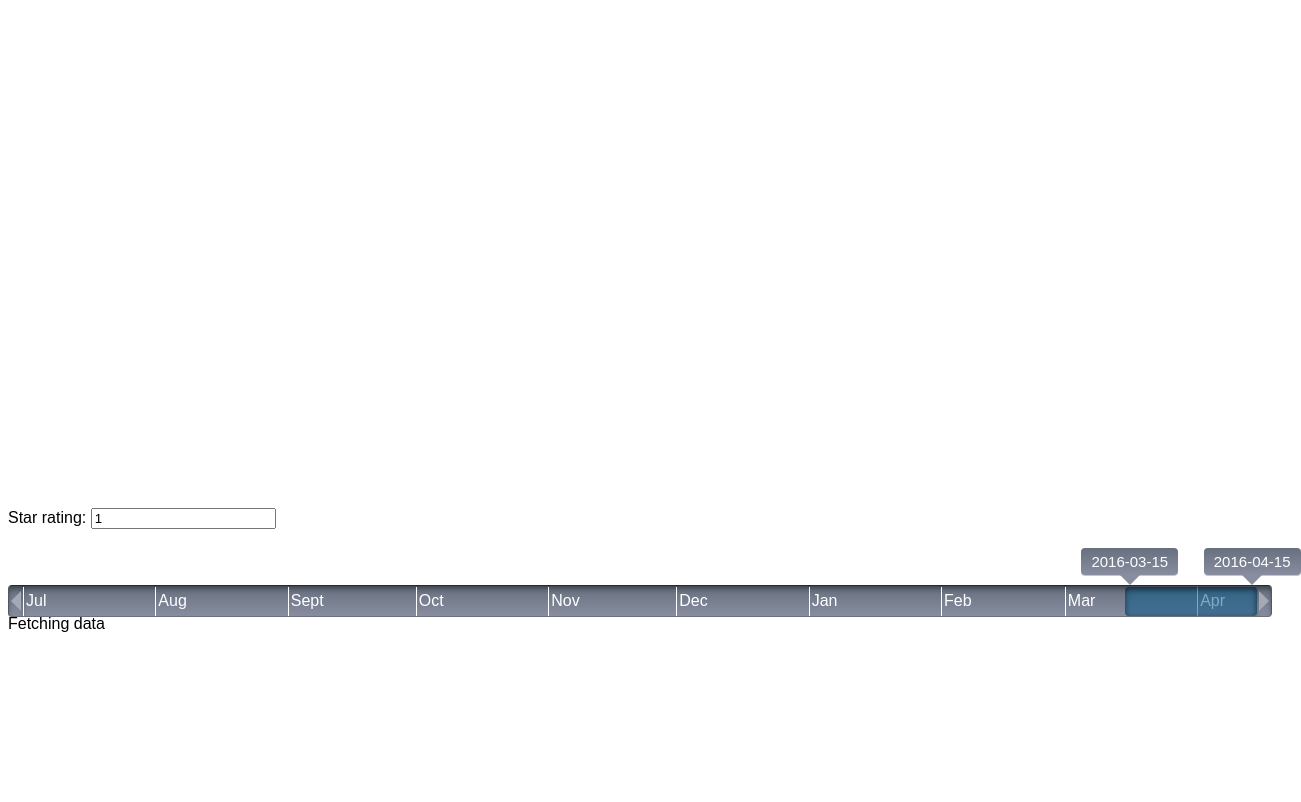
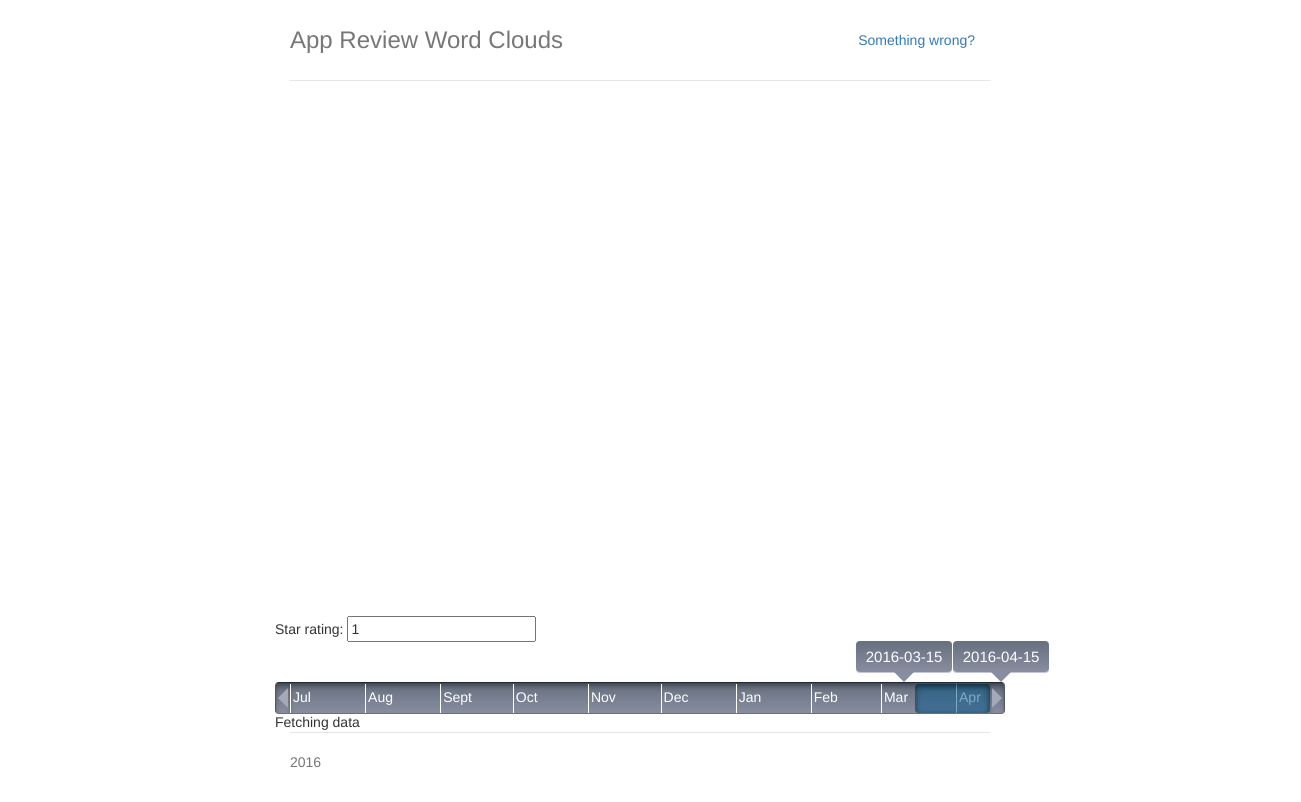
Before and after one commit to jorgeazevedo/app-review-word-cloud, a website: page public/index.html in a window 1280 px wide. Shown: the whole page, 1301 px wide, since content can reach past the window. Drawn offline with nearby package versions, Linux system fonts and the light colour scheme; no server answers.

Commit message:
Move to Bootstrap

```diff
--- a/public/app-word-cloud.js
+++ b/public/app-word-cloud.js
@@ -127,7 +127,8 @@ $("#slider").bind("valuesChanged", function(e, data){
 
     console.log("Values just changed. min: " + startDate + " max: " + endDate);
     $('#div1').html("Fetching data")
-    $('#records_table').html("")
+    $('#records_table > thead').html("");
+    $('#records_table > tbody').html("");
 
     fetchData(startDate, endDate, function(err, data){
         if(err) console.log(err)
@@ -168,7 +169,8 @@ function fetchData(startDate, endDate, callback) {
             }).join("");
 
             $('#div1').html("Got " + dummy.reviews.length + " results")
-            $('#records_table').append("<tr>" + tableHeader + " </tr>" + rows);
+            $('#records_table > thead').append("<tr>" + tableHeader + " </tr>");
+            $('#records_table > tbody').append(rows);
             if(typeof callback === "function") callback(null, dummy);
         },
         error: function(httpReq, status, exception) {
--- a/public/index.html
+++ b/public/index.html
@@ -1,4 +1,10 @@
-<meta http-equiv="content-type" content="text/html; charset=UTF8">
+<!DOCTYPE html>
+<html lang="en">
+  <head>
+    <meta charset="utf-8">
+    <meta http-equiv="X-UA-Compatible" content="IE=edge">
+    <meta name="viewport" content="width=device-width, initial-scale=1">
+    <title>App Review Word Clouds</title>
     <script src="https://ajax.googleapis.com/ajax/libs/jquery/1.11.3/jquery.min.js"></script>
     <script src="https://d3js.org/d3.v3.min.js"></script>
     <script src="d3.layout.cloud.js"></script>
@@ -6,20 +12,126 @@
     <script src="jQDateRangeSlider-withRuler-min.js"></script>
     <script src="app-word-cloud.js"></script>
     <link rel="stylesheet" href="iThing.css" type="text/css" />
+    <link rel="stylesheet" href="https://maxcdn.bootstrapcdn.com/bootstrap/3.3.6/css/bootstrap.min.css" integrity="sha384-1q8mTJOASx8j1Au+a5WDVnPi2lkFfwwEAa8hDDdjZlpLegxhjVME1fgjWPGmkzs7" crossorigin="anonymous">
 <style>
-body {font-family : sans-serif}
-tr:nth-child(even) {background: #f9f9f9}
-tr:nth-child(odd) {background: #FFF}
-td,th {border:1px solid #dddddd; padding:5px; text-align : left}
-th {text-transform : uppercase; font-size :0.8em}
-table {border-collapse:collapse;}
+/* Space out content a bit */
+body {
+  padding-top: 20px;
+  padding-bottom: 20px;
+}
+
+/* Everything but the jumbotron gets side spacing for mobile first views */
+.header,
+.marketing,
+.footer {
+  padding-right: 15px;
+  padding-left: 15px;
+}
+
+/* Custom page header */
+.header {
+  padding-bottom: 20px;
+  border-bottom: 1px solid #e5e5e5;
+}
+/* Make the masthead heading the same height as the navigation */
+.header h3 {
+  margin-top: 0;
+  margin-bottom: 0;
+  line-height: 40px;
+}
+
+/* Custom page footer */
+.footer {
+  padding-top: 19px;
+  color: #777;
+  border-top: 1px solid #e5e5e5;
+}
+
+/* Customize container */
+@media (min-width: 768px) {
+  .container {
+    max-width: 730px;
+  }
+}
+.container-narrow > hr {
+  margin: 30px 0;
+}
+
+/* Main marketing message and sign up button */
+.jumbotron {
+  text-align: center;
+  border-bottom: 1px solid #e5e5e5;
+}
+.jumbotron .btn {
+  padding: 14px 24px;
+  font-size: 21px;
+}
+
+/* Supporting marketing content */
+.marketing {
+  margin: 40px 0;
+}
+.marketing p + h4 {
+  margin-top: 28px;
+}
+
+/* Responsive: Portrait tablets and up */
+@media screen and (min-width: 768px) {
+  /* Remove the padding we set earlier */
+  .header,
+  .marketing,
+  .footer {
+    padding-right: 0;
+    padding-left: 0;
+  }
+  /* Space out the masthead */
+  .header {
+    margin-bottom: 30px;
+  }
+  /* Remove the bottom border on the jumbotron for visual effect */
+  .jumbotron {
+    border-bottom: 0;
+  }
+}
+
+
 </style>
+
+  </head>
   <body>
+<div class="container">
+      <div class="header clearfix">
+        <nav>
+          <ul class="nav nav-pills pull-right">
+            <li role="presentation"><a href="mailto:jorge.amado.azevedo@gmail.com">Something wrong?</a></li>
+          </ul>
+        </nav>
+        <h3 class="text-muted">App Review Word Clouds</h3>
+      </div>
+
+      <div class="row">
+	      <div class="class="col-md-2 col-md-offset-5"">
 		      <svg id="cloud"></svg>
+	      </div>
+      </div>
+      <div class="row">
 	<form>
 	Star rating: <input type="text" id="rating" value="1">
 	</form>
 	<div id="slider"></div>
 	<div id="div1">Fetching data</div>
-<table id="records_table" style="border:1px solid #dddddd" width="100%"></table>
+	<table id="records_table" class="table-striped">
+		<thead>
+		</thead>
+		<tbody>
+		</tbody>
+	</table>
+      </div>
+
+      <footer class="footer">
+        <p>2016</p>
+      </footer>
+
+    </div>
   </body>
+</html>
```
Lines whose indentation alone changed are shown as unchanged.
